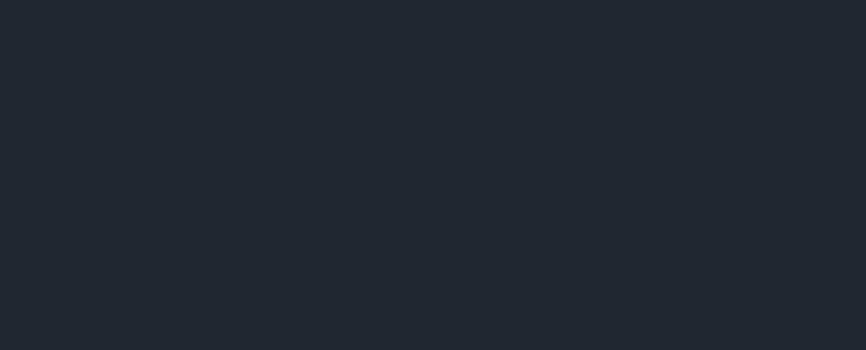
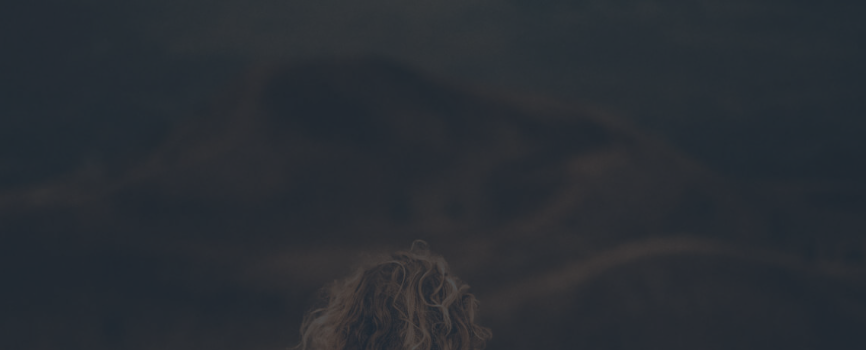
Before and after one commit to jakepel03/codedamn_project1, a plain HTML site: page index.html in a window 1280 px wide. Shown: the top 350 px of the page, without its empty margins (239-1105 px from the left). Drawn offline with Linux system fonts and the light colour scheme.

Commit message:
Update background image

```diff
--- a/style.css
+++ b/style.css
@@ -10,7 +10,7 @@ html {
 }
 
 body {
-
+    background-image: url("assets/images/bg.jpg");
     background-repeat: no-repeat;
     background-size: contain;
     background-color: #212931;
```
